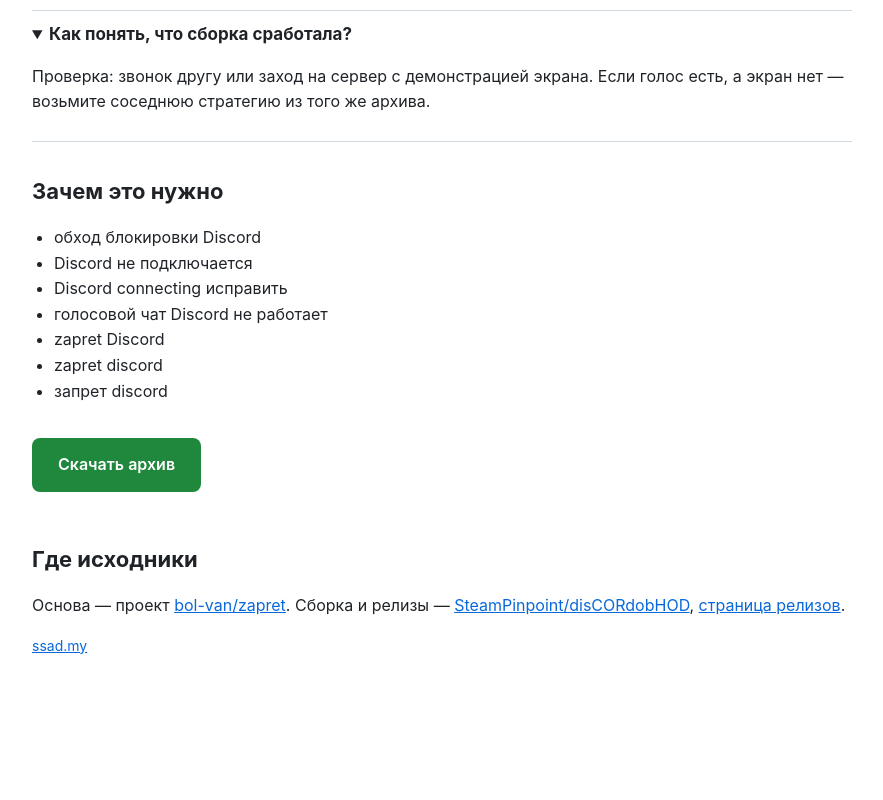
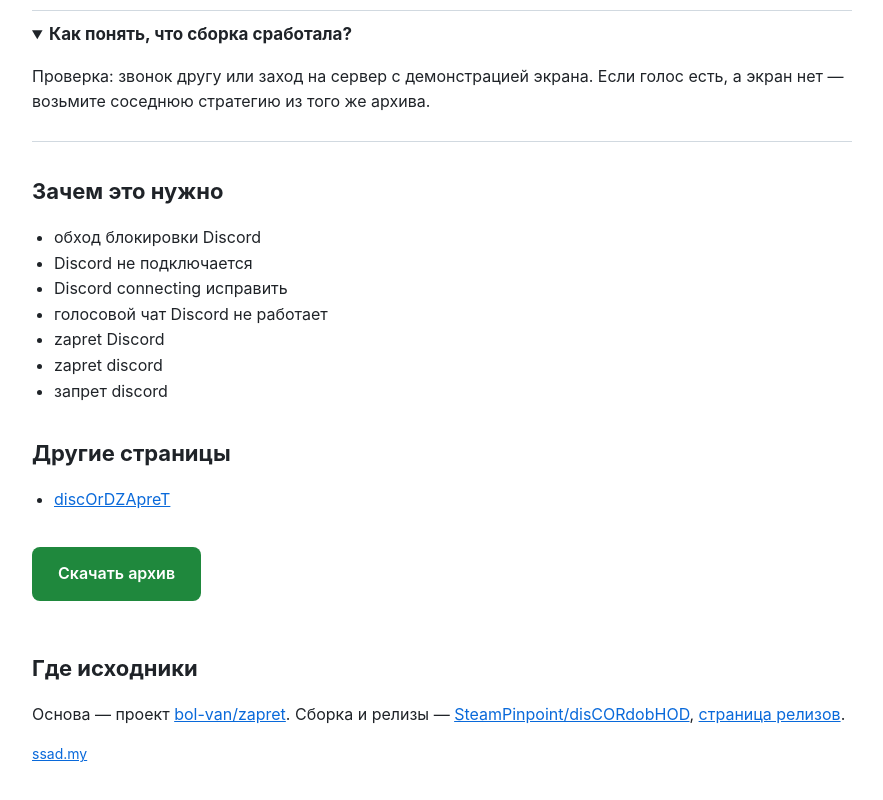
Before and after one commit to SteamPinpoint/disCORdobHOD, a plain HTML site: page docs/index.html in a window 1280 px wide. Shown: the part 1505-2305 px from the top of the page, without its empty margins (198-1081 px from the left). Before the commit the page ends 2240 px from the top, so only its background shows below. Drawn offline with Linux system fonts and the light colour scheme.

Commit message:
Update docs

```diff
--- a/docs/index.html
+++ b/docs/index.html
@@ -87,6 +87,10 @@
   <h2>Зачем это нужно</h2>
   <ul><li>обход блокировки Discord</li><li>Discord не подключается</li><li>Discord connecting исправить</li><li>голосовой чат Discord не работает</li><li>zapret Discord</li><li>zapret discord</li><li>запрет discord</li></ul>
 
+  <h2>Другие страницы</h2>
+  <ul>
+    <li><a href="https://github.com/SteamPinpoint/discOrDZApreT">discOrDZApreT</a></li>
+  </ul>
 
 
   <p><a class="cta" href="https://github.com/SteamPinpoint/disCORdobHOD/releases/latest">Скачать архив</a></p>
```
